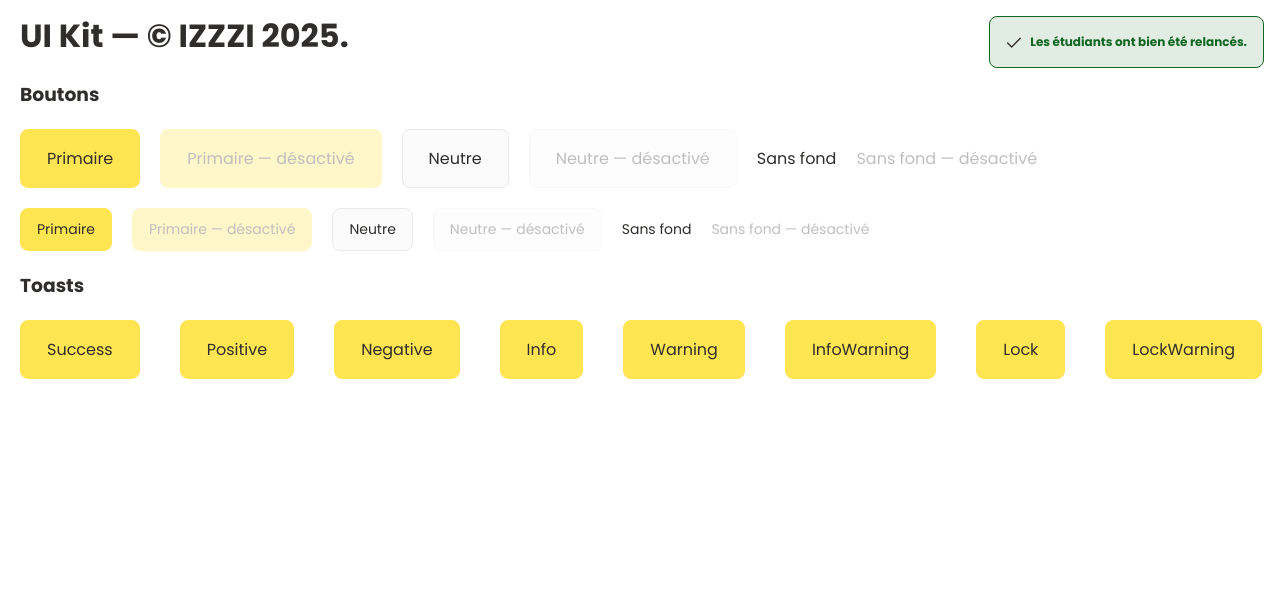
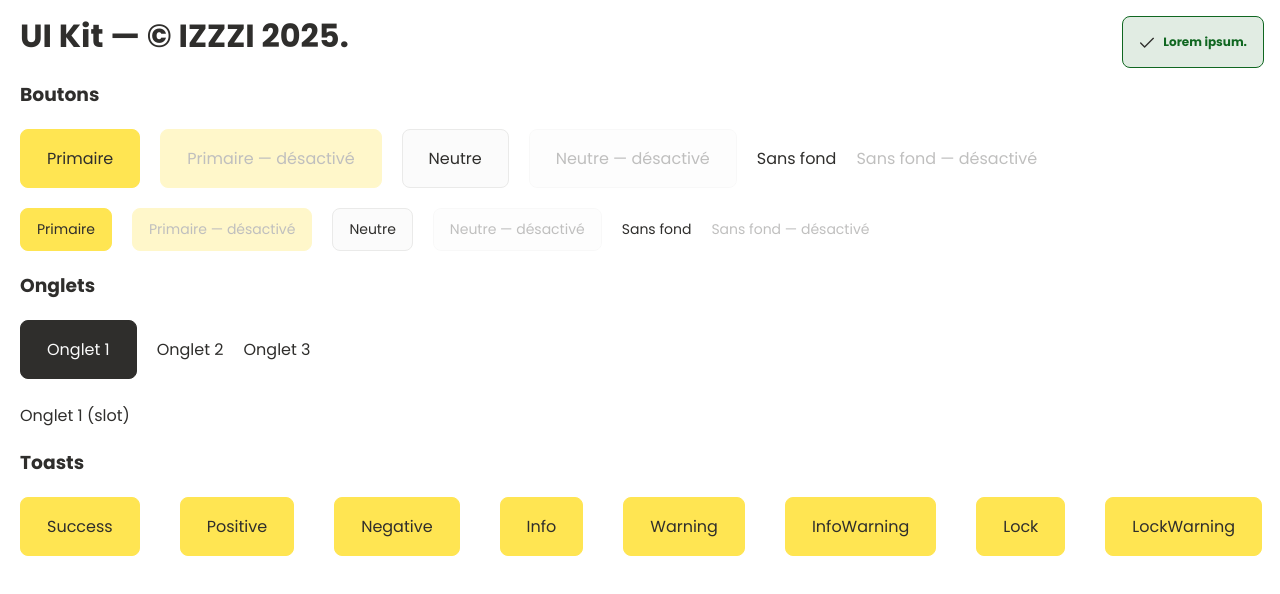
Before and after one commit to Karamelooo/ESGI-IZZZI, a Vue app in the folder front/: page / in a window 1280 px wide. Both pictures are taken after a click on the button "Success". Shown: the top 594 px of the page. Built offline with nearby package versions, Linux system fonts and the light colour scheme.

Commit message:
feat: :art: add switch component in UI kit

```diff
--- a/front/src/App.vue
+++ b/front/src/App.vue
@@ -1,9 +1,9 @@
 <script lang="ts" setup>
-import Button from './components/Button.vue';
+import { ref } from 'vue';
 import { useToast } from './composables/useToast';
-import ToastContainer from './components/ToastContainer.vue'
 
 const toast = useToast();
+const activeTab = ref(0);
 </script>
 <template>
     <ToastContainer />
@@ -27,16 +27,31 @@ const toast = useToast();
             <Button size="small" variant="plain">Sans fond</Button>
             <Button size="small" variant="plain" :disabled="true">Sans fond — désactivé</Button>
         </div>
+
+        <h3>Onglets</h3>
+        <Switch
+            v-model="activeTab"
+            :tabs="[
+                { name: 'Onglet 1' },
+                { name: 'Onglet 2' },
+                { name: 'Onglet 3' },
+            ]"
+        >
+            <template #tab-0> Onglet 1 (slot) </template>
+            <template #tab-1> Onglet 2 (slot) </template>
+            <template #tab-2> Onglet 3 (slot) </template>
+        </Switch>
+
         <h3>Toasts</h3>
         <div class="row">
-            <Button @click="toast.success('Les étudiants ont bien été relancés.')">Success</button><br>
-            <Button  @click="toast.positive('Alerte', 'Ricotta Chicago Aussie extra pie. Ranch parmesan anchovies sautéed lovers red Chicago stuffed.')">Positive</button><br>
-            <Button  @click="toast.negative('Alerte', 'Ricotta Chicago Aussie extra pie. Ranch parmesan anchovies sautéed lovers red Chicago stuffed.')">Negative</button><br>
-            <Button  @click="toast.info('Plan actuel.')">Info</button><br>
-            <Button  @click="toast.warning('Période d’essai terminée :\n changez de plan pour débloquer les retours illimités.', undefined, undefined, 'Je passe au plan Super IZZZI')">Warning</button><br>
-            <Button  @click="toast.infoWarning('Les étudiants ont bien été relancés.')">InfoWarning</button><br>
-            <Button  @click="toast.lock('Les étudiants ont bien été relancés.')">Lock</button><br>
-            <Button  @click="toast.lockWarning('Les étudiants ont bien été relancés.')">LockWarning</button><br>
+            <Button @click="toast.success('Lorem ipsum.')">Success</button><br>
+            <Button @click="toast.positive('Lorem', 'Lorem ipsum.')">Positive</button><br>
+            <Button @click="toast.negative('Lorem', 'Lorem ipsum.')">Negative</button><br>
+            <Button @click="toast.info('Lorem ipsum.')">Info</button><br>
+            <Button @click="toast.warning('Lorem', undefined, undefined, 'Lorem ipsum.')">Warning</button><br>
+            <Button @click="toast.infoWarning('Lorem ipsum.')">InfoWarning</button><br>
+            <Button @click="toast.lock('Lorem ipsum.')">Lock</button><br>
+            <Button @click="toast.lockWarning('Lorem ipsum.')">LockWarning</button><br>
         </div>
     </div>
 </template>
--- a/front/src/components/Button.vue
+++ b/front/src/components/Button.vue
@@ -1,20 +1,21 @@
 <script lang="ts" setup>
 import { defineProps, defineEmits } from 'vue';
-import Icon from './Icon.vue'
 
 const props = withDefaults(
     defineProps<{
         type?: 'button' | 'submit' | 'reset';
-        variant?: 'primary' | 'neutral' | 'plain';
+        variant?: 'primary' | 'neutral' | 'plain' | 'switch';
         size?: 'small' | 'medium';
         icon?: string;
         disabled?: boolean;
+        inSwitchComponent?: boolean;
     }>(),
     {
         type: 'button',
         variant: 'primary',
         size: 'medium',
         disabled: false,
+        inSwitchComponent: false,
     }
 );
 
@@ -31,37 +32,43 @@ const handleClick = (event: MouseEvent) => {
 
 <template>
     <button
-        :class="['button', `button--${variant}`, `button--${size}`]"
+        :class="[
+            'button',
+            `button--${variant}`,
+            `button--${size}`,
+        ]"
         :type="type"
         :disabled="disabled"
         @click="handleClick"
     >
-    <div class="container-button">
-        <slot />
-        <Icon v-if=icon :name="icon" />
-    </div>
+        <div class="button-container">
+            <slot />
+            <Icon v-if="icon" :name="icon" />
+        </div>
     </button>
 </template>
 
 <style scoped>
+.button-container {
+    display: flex;
+    gap: 16px;
+    align-items: center;
+}
+
 /* Base styles */
 .button {
     color: var(--gray-100);
     padding: 16px 26px;
     border-radius: 8px;
     cursor: pointer;
-    font-size:16px;
+    font-size: 16px;
 
     transition:
         background-color 0.2s ease-in-out,
         border-color 0.2s ease-in-out,
-        color 0.2s ease-in-out;
-}
-
-.container-button {
-    display:flex;
-    gap:16px;
-    align-items:center;
+        color 0.2s ease-in-out,
+        padding-left 0.2s ease-in-out,
+        padding-right 0.2s ease-in-out;
 }
 
 /* Size variants */
@@ -118,4 +125,11 @@ const handleClick = (event: MouseEvent) => {
 .button--plain:disabled:hover {
     text-decoration: none;
 }
+
+/* Switch variant */
+.button--switch {
+    background-color: var(--gray-100);
+    border: 1px solid var(--gray-100);
+    color: var(--gray-2);
+}
 </style>
--- /dev/null
+++ b/front/src/components/Switch.vue
@@ -0,0 +1,54 @@
+<script lang="ts" setup>
+import { defineProps, defineEmits, computed } from 'vue';
+
+const props = defineProps<{
+    modelValue: number;
+    tabs: { name: string }[];
+}>();
+
+const emit = defineEmits<{
+    (e: 'update:modelValue', value: number): void;
+}>();
+
+const activeTab = computed(() => props.modelValue);
+
+const setTab = (index: number) => {
+    emit('update:modelValue', index);
+};
+</script>
+
+<template>
+    <div class="switch">
+        <div class="switch-tabs">
+            <Button
+                v-for="(tab, index) in tabs"
+                :key="index"
+                :variant="activeTab === index ? 'switch' : 'plain'"
+                :inSwitchComponent="true"
+                @click="setTab(index)"
+            >
+                {{ tab.name }}
+            </Button>
+        </div>
+        <div class="switch-content">
+            <slot :name="`tab-${activeTab}`"></slot>
+        </div>
+    </div>
+</template>
+
+<style scoped>
+.switch {
+    display: flex;
+    flex-direction: column;
+    gap: 12px;
+}
+
+.switch-tabs {
+    display: flex;
+    gap: 20px;
+}
+
+.switch-content {
+    margin-top: 12px;
+}
+</style>
--- a/front/src/components/ToastContainer.vue
+++ b/front/src/components/ToastContainer.vue
@@ -1,14 +1,16 @@
 <script setup lang="ts">
-import Icon from './Icon.vue'
 import { useToast } from '../composables/useToast';
-import Button from './Button.vue';
 
 const toast = useToast();
 </script>
 
 <template>
     <div class="toast-container">
-        <div class="toast" :class="toast.class" v-for="toast in toast.toasts" :key="toast.id">
+        <div
+            v-for="toast in toast.toasts"
+            :class="['toast', toast.class]"
+            :key="toast.id"
+        >
             <div class="toast-content">
                 <div class="toast-header">
                     <Icon :name="toast.icon" />
@@ -16,7 +18,13 @@ const toast = useToast();
                 </div>
                 <span>{{ toast.message }}</span>
             </div>
-            <Button v-if="toast.buttonText" variant="plain" icon="Arrow">{{toast.buttonText}}</Button>
+            <Button
+                v-if="toast.buttonText"
+                variant="plain"
+                icon="Arrow"
+            >
+                {{toast.buttonText}}
+            </Button>
         </div>
     </div>
 </template>
@@ -31,33 +39,76 @@ const toast = useToast();
     gap: 8px;
     z-index: 9999;
 }
+
 .toast {
-  border:1px solid black;
-  border-radius:8px;
-  padding:16px;
-  gap:80px;
-  display:flex;
-  align-content:center;
-  font-family:'Poppins';
-  font-size:12px;
-  animation: toast-in .2s ease-out, toast-out .2s ease-in 3.8s forwards;
+    border: 1px solid black;
+    border-radius: 8px;
+    padding: 16px;
+    gap: 80px;
+    display: flex;
+    align-content: center;
+    font-family: 'Poppins';
+    font-size: 12px;
+    animation:
+        toast-in 0.2s ease-out,
+        toast-out 0.2s ease-in 3.8s forwards;
 }
 
 .toast-header {
-    display:flex;
-    align-items:center;
-    gap:8px;
-    font-weight:700;
+    display: flex;
+    align-items: center;
+    gap: 8px;
+    font-weight: 700;
     white-space: pre-line;
 }
 
-.toast-success { background: #10672120; color:#106721; border-color:#106721}
-.toast-positive { background: #106721; color:#FFFEF7; border-color:#106721}
-.toast-negative { background: #F26103; color:#FFFEF7; border-color:#F26103}
-.toast-info, .toast-warning, .toast-lock-warning { background: #FDD2B7; color:#F26103; border-color:#F26103}
-.toast-info-warning, .toast-lock { background: #F69D0433; color:#F69D04; border-color:#F69D04}
+.toast-success {
+    background: #10672120;
+    color: #106721;
+    border-color: #106721;
+}
 
-@keyframes toast-in { from { opacity: 0; transform: translateY(-6px);} to { opacity:1; transform: translateY(0);} }
-@keyframes toast-out { to { opacity: 0; transform: translateY(-6px);} }
+.toast-positive {
+    background: #106721;
+    color: #fffef7;
+    border-color: #106721;
+}
 
+.toast-negative {
+    background: #f26103;
+    color: #fffef7;
+    border-color: #f26103;
+}
+
+.toast-info,
+.toast-warning,
+.toast-lock-warning {
+    background: #fdd2b7;
+    color: #f26103;
+    border-color: #f26103;
+}
+
+.toast-info-warning,
+.toast-lock {
+    background: #f69d0433;
+    color: #f69d04;
+    border-color: #f69d04;
+}
+
+@keyframes toast-in {
+    from {
+        opacity: 0;
+        transform: translateY(-6px);
+    }
+    to {
+        opacity: 1;
+        transform: translateY(0);
+    }
+}
+@keyframes toast-out {
+    to {
+        opacity: 0;
+        transform: translateY(-6px);
+    }
+}
 </style>
```
Also changed, not shown: front/src/main.ts (+12 -1 lines). Lines whose indentation alone changed are shown as unchanged.
